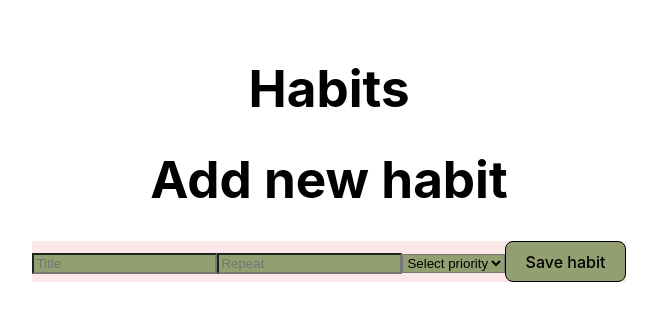
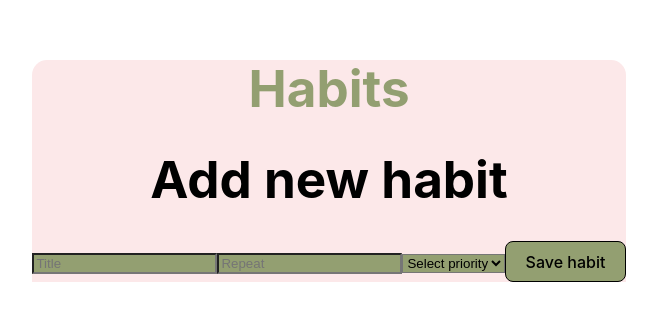
Before and after one commit to giecherry/Productivity-Assistant-Application, a React (Vite) app: page /habits in a window 1280 px wide. Shown: the part 238-558 px from the top of the page, without its empty margins (311-968 px from the left). Built offline with nearby package versions, Linux system fonts and the light colour scheme.

Commit message:
add className

```diff
--- a/src/pages/Habits.jsx
+++ b/src/pages/Habits.jsx
@@ -3,8 +3,10 @@ import CreateNewHabit from "../components/Habit-components/CreateNewHabit"
 const Habits = () => {
     return (
         <>
-            <h1>Habits</h1>
-            <CreateNewHabit />
+            <div className="HabitHome">
+                <h1 className="HabitHOne">Habits</h1>
+                <CreateNewHabit />
+            </div>
         </>
     )
 }
```
